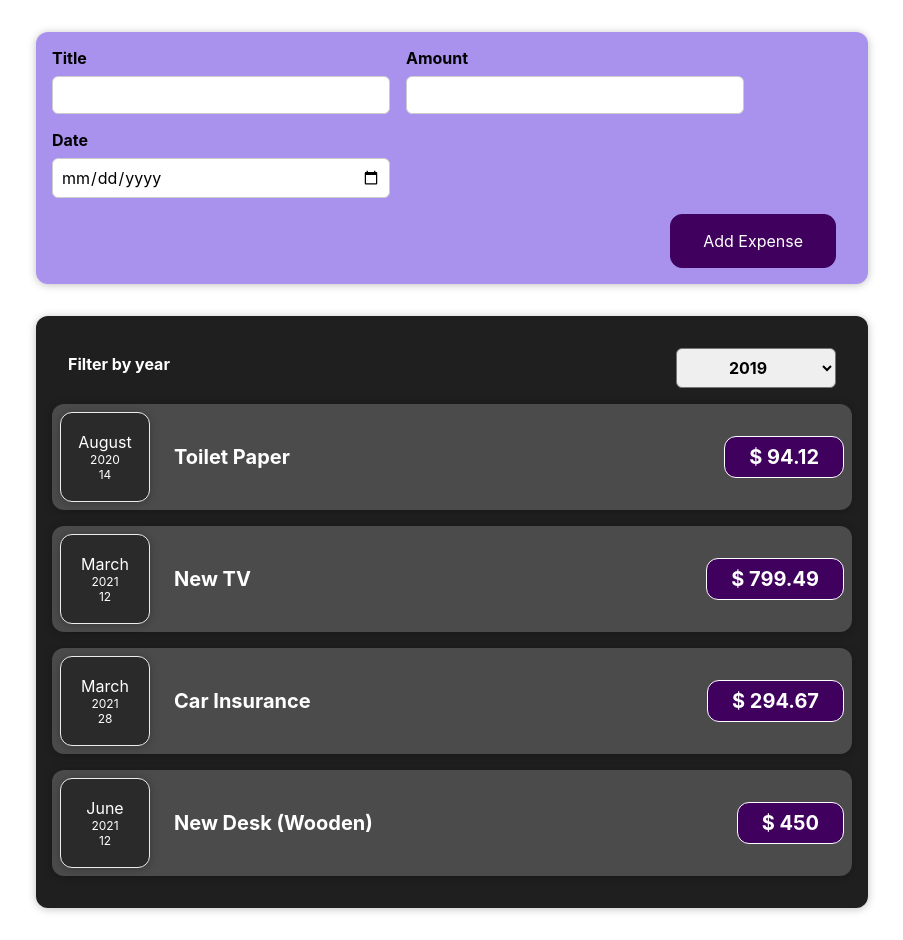
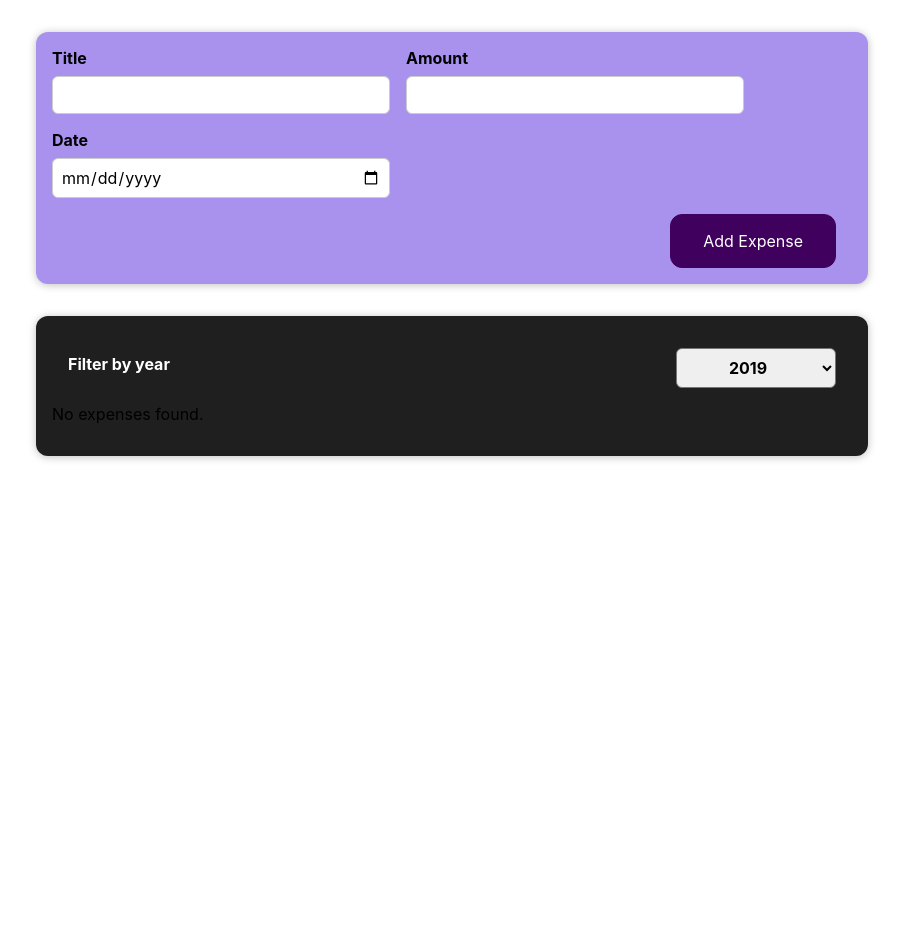
Before and after one commit to EvaGurtovaia/Expense_app, a React (Create React App) app: page / in a window 1280 px wide. Shown: the whole page, without its empty margins (188-1091 px from the left). After the commit the page ends 800 px from the top, so only its background shows below. Built offline with nearby package versions, Linux system fonts and the light colour scheme.

Commit message:
Filter component is working now

```diff
--- a/src/components/expenses/ExpenseItemsList.js
+++ b/src/components/expenses/ExpenseItemsList.js
@@ -10,6 +10,22 @@
     const filterChangeHandler = (selectedYear) => {
         getFilteredYear(selectedYear);
     };
+    const filteredExpenses = props.items.filter((expense) => {
+        return expense.date.getFullYear().toString() == filteredYear;
+    });
+
+    let expenseContent = <p>No expenses found.</p>;
+    if (expenseContent.lenght > 0) {
+        expenseContent = filteredExpenses.map((expense) => (
+            <ExpenseItem
+                key={expense.id}
+                title={expense.title}
+                amount={expense.amount}
+                date={expense.date}
+            />
+        ));
+    }
+
     return (
         <div>
             <Card className="expenses">
@@ -17,14 +33,7 @@
                     selected={filteredYear}
                     onChangeFilter={filterChangeHandler}
                 />
-                {props.items.map((expense) => (
-                    <ExpenseItem
-                        key={expense.id}
-                        title={expense.title}
-                        amount={expense.amount}
-                        date={expense.date}
-                    />
-                ))}
+                {expenseContent}
             </Card>
         </div>
     );
```
